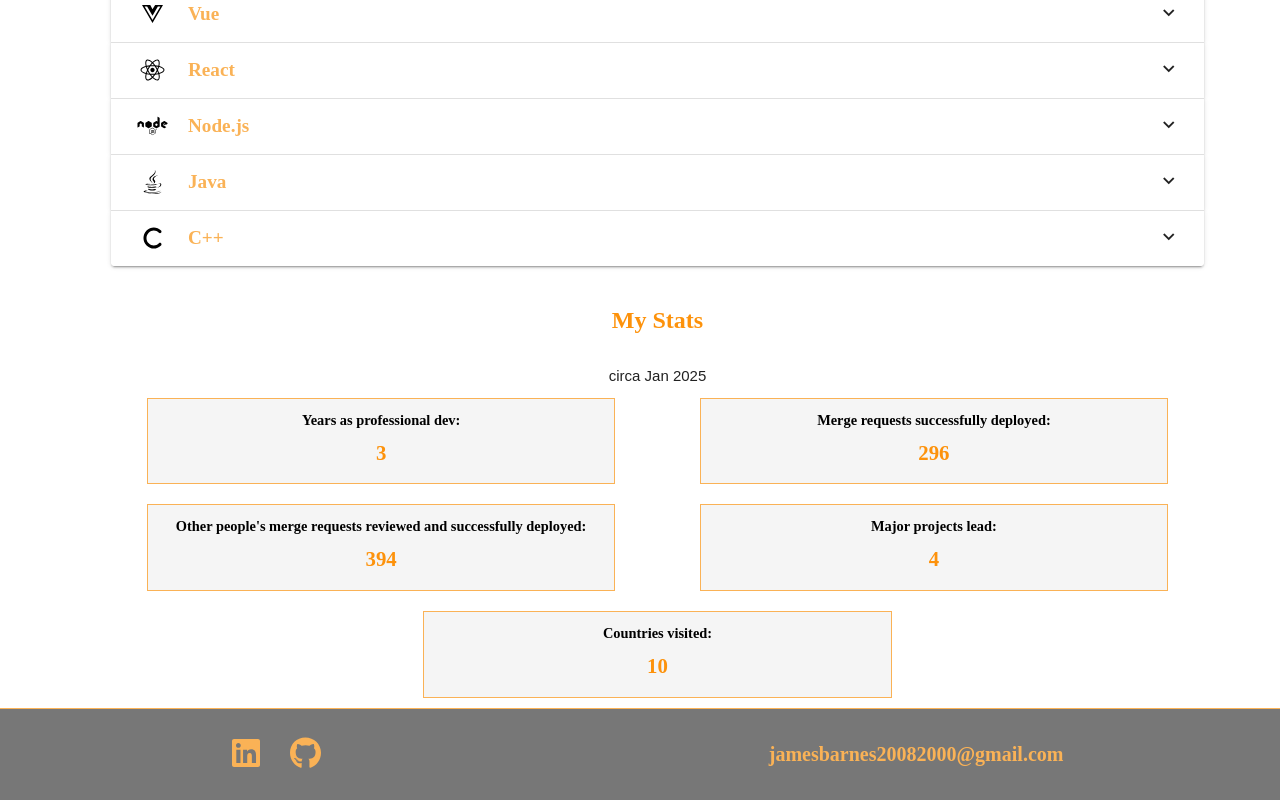
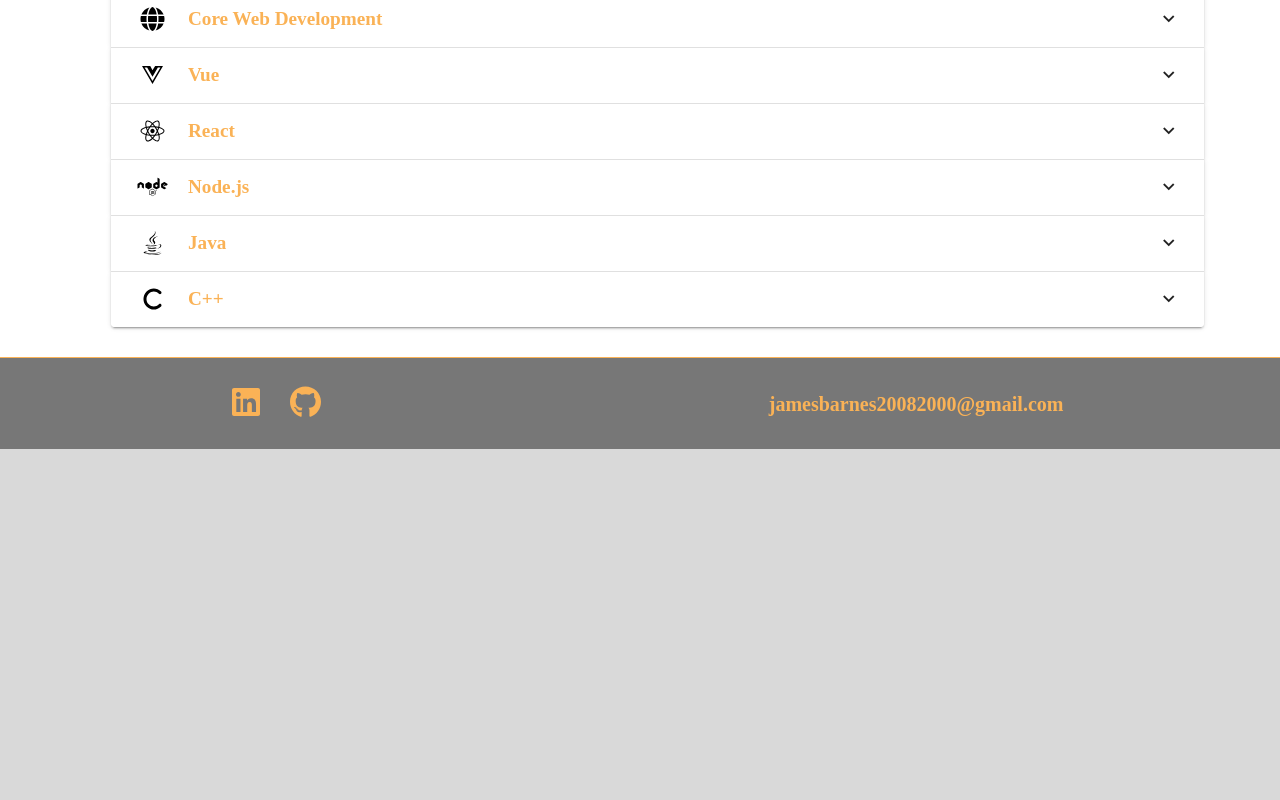
Before and after one commit to JamesBarnes48/PersonalSiteVue, a Vue app: page / in a window 1280 px wide. Shown: the part 915-1715 px from the top of the page. After the commit the page ends 1364 px from the top, so only its background shows below. Built offline with nearby package versions, Linux system fonts and the light colour scheme.

Commit message:
update personal content and remove pointless stats

```diff
--- a/src/components/AboutMe.vue
+++ b/src/components/AboutMe.vue
@@ -7,7 +7,7 @@ export default {
     setup(props){
       const aboutMe = [
         'Hello! I\'m James and I am a software engineer from Norfolk, England. I studied Computer Science at UEA and in my free time you can find me up to all sorts: from baking bread to lifting weights. I\'ve a soft spot for history and heritage and I am a fiend for a city break, be it in the UK or abroad. Really though I\'m a simple guy who loves the pub and loves his PS5.',
-        'I am a full-stack engineer although recently I have found myself more on the frontend in my role as Product UI Software Engineer at Darktrace. At uni I got my hands on all kinds of technologies; I learned about data structures and algorithms in Java, got my head around Python machine learning libraries and even getting neck-deep in logic and state machines to make a digital traffic light controller. After this I knew I wanted to pursue engineering web applications. My ideal stack is a total Javascript-fest: Node on the back and Vue/React on the front. Sounds good to me!',
+        'I am a true full-stack engineer. I am most comfortable working on a Node.js backend but I enjoy using React and Vue too. I work as a software engineering consultant at Solirius Consulting, where I work with a lot of public sector clients on whatever solutions they may need. Quite similar to when I was at uni, where I was expected to find my way around all kinds of technologies; I learned about data structures and algorithms in Java, got my head around Python machine learning libraries and even getting neck-deep in logic and state machines to make a digital traffic light controller. After this I knew I wanted to pursue engineering web applications.',
       ];
 
       const display = useDisplay();
--- a/src/views/Home.vue
+++ b/src/views/Home.vue
@@ -80,33 +80,6 @@ export default {
 
     <AboutMe />
     <SkillsPanelList :skillsList="skills" />
-
-    <div class="stats-container">
-      <h2 class="subheading">My Stats</h2>
-      <p>circa Jan 2025</p>
-      <div class="stats-grid">
-        <div class="stats-child">
-          <h3 class="stat-name">Years as professional dev:</h3>
-          <h2 class="stat-metric">3</h2>
-        </div>
-        <div class="stats-child">
-          <h3 class="stat-name">Merge requests successfully deployed:</h3>
-          <h2 class="stat-metric">296</h2>
-        </div>
-        <div class="stats-child">
-          <h3 class="stat-name">Other people's merge requests reviewed and successfully deployed:</h3>
-          <h2 class="stat-metric">394</h2>
-        </div>
-        <div class="stats-child">
-          <h3 class="stat-name">Major projects lead:</h3>
-          <h2 class="stat-metric">4</h2>
-        </div>
-        <div class="stats-child">
-          <h3 class="stat-name">Countries visited:</h3>
-          <h2 class="stat-metric">10</h2>
-        </div>
-      </div>
-    </div>
   </div>
 </template>
 
@@ -133,65 +106,10 @@ export default {
     color: var(--main-hex);
   }
 
-  .stats-container{
-    margin: 5% 10%;
-  }
-
-  /* Stats */
-
-  .stats-grid{
-    display: flex;
-    flex-direction: row;
-    flex-wrap: wrap;
-    justify-content: space-evenly;
-    align-content: space-evenly;
-  }
-
-  .stats-child{
-    display: flex;
-    flex-direction: column;
-    justify-content: space-evenly;
-    width: 30%;
-    padding: 10px 8px;
-    margin: 10px 10px;
-    background-color: whitesmoke;
-    border: 1px solid var(--off-main-hex);
-  }
-
-  .stat-name{
-    font-size: 1.2rem;
-    color: black;
-  }
-
-  .stat-metric{
-    color: var(--main-hex);
-    font-weight: bolder;
-  }
-
-  .stat-metric.small{
-    font-size: 1.5rem;
-  }
-
   @media (max-width: 1280px){
 
     .homepage-container{
       margin-left: 35px;
-    }
-
-    .stats-container {
-      margin: 2% 3% 0 3%;
-    }
-
-    .stats-child{
-      width: 40%;
-    }
-
-    .stat-name{
-      font-size: 0.9rem;
-    }
-
-    .stat-metric{
-      font-size: 1.3rem;
     }
 
     .title-container{
```
